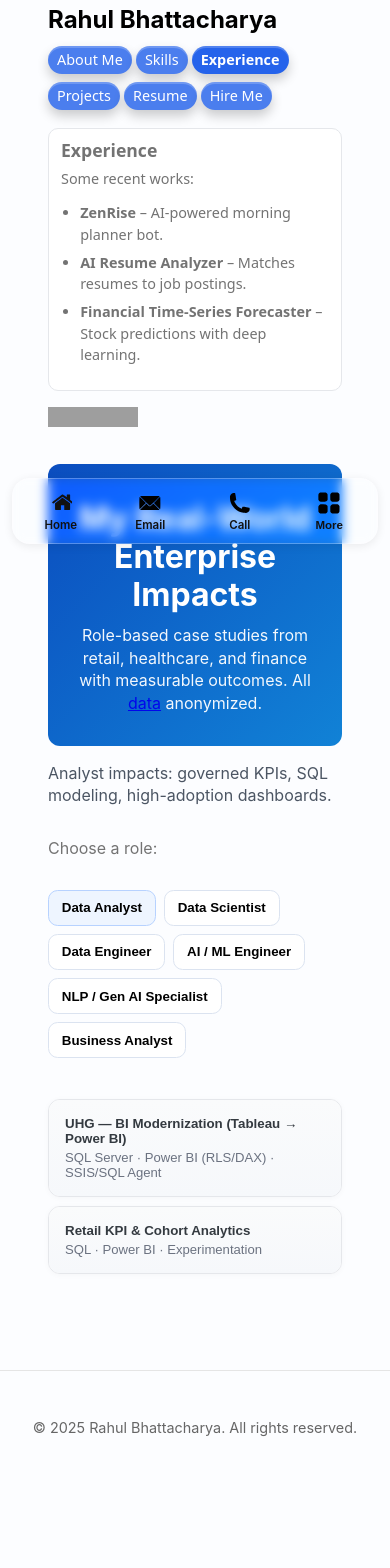
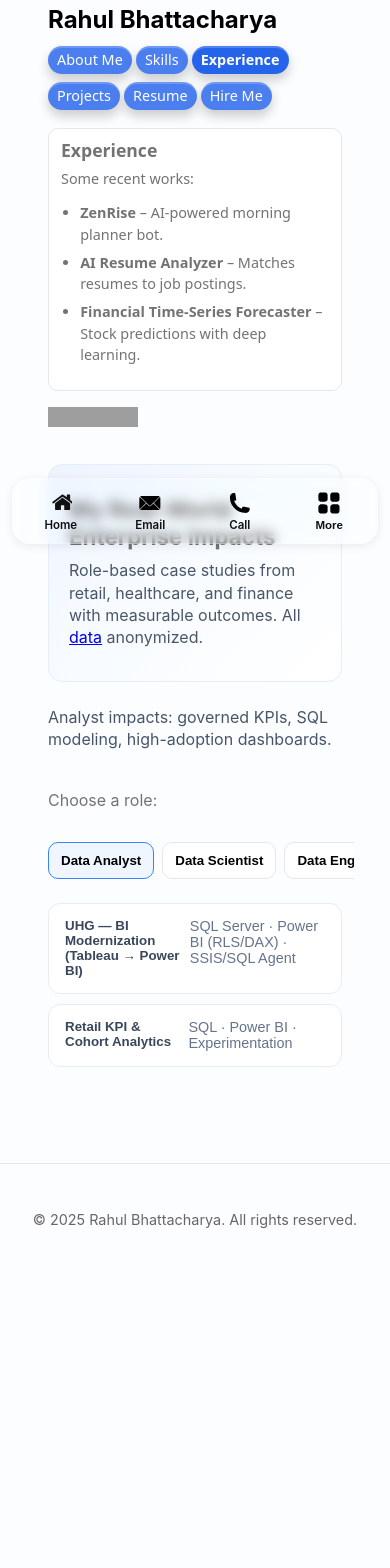
Before and after one commit to RahulBhattacharya1/RahulBhattacharya1.github.io, a Jekyll site: the page built from _posts/2025-08-22-experience.md, in a window 390 px wide. Shown: the part 346-1914 px from the top of the page. Built offline with Jekyll 4.4.1, drawn with Linux system fonts in a browser that asks for light colours; after the commit the page ends 1707 px from its top, so only the background shows below that; some of the changed lines change nothing that is shown; grey boxes are pictures that could not be loaded.

Commit message:
Update 2025-08-22-experience.md

```diff
--- a/_posts/2025-08-22-experience.md
+++ b/_posts/2025-08-22-experience.md
@@ -27,7 +27,7 @@
 <span id="role-summary" class="role-summary" aria-live="polite">Explore impacts by role.</span>
 <br/>Choose a role:<br/><br/>
 
-<div class="role-gallery impacts">
+<div class="role-gallery">
   <nav class="role-menu" aria-label="Choose a role">
     <button class="role-btn active" data-role="analyst" aria-current="page">Data Analyst</button>
     <button class="role-btn" data-role="scientist">Data Scientist</button>
@@ -189,66 +189,106 @@
 {:/nomarkdown}
 
 <style>
-/* ---------- HERO ---------- */
-.impacts-hero{ background:linear-gradient(135deg,#0b4dbf,#1182d6); color:#fff; border-radius:12px; margin:0 0 1rem }
-.impacts-hero__inner{ padding:2rem 1.25rem; text-align:center; max-width:980px; margin:0 auto }
-.impacts-hero h1{ margin:.2rem 0 .6rem; font-size:2rem; line-height:1.2 }
-.impacts-hero p{ margin:0; opacity:.95 }
+/* ─────────────────────────────────────────────
+   Experience page (scoped, no global duplicates)
+   ───────────────────────────────────────────── */
 
-/* ---------- ROLES (left menu + panels) ---------- */
-.role-gallery.impacts{ align-items:start }
-.role-menu{ position:sticky; top:1rem; align-self:start; display:flex; flex-wrap:wrap; gap:.5rem; margin-bottom:1rem }
-.role-btn{
-  display:inline-flex;      /* make pills size to content */
-  flex:0 0 auto;            /* don’t grow/shrink to 100% */
-  width:auto;               /* override any global width */
-  white-space:nowrap;       /* keep label on one line   */
-  padding:.6rem .8rem;
-  border:1px solid #dbe3f0;
-  border-radius:.6rem;
-  background:#fff;
-  cursor:pointer;
-  transition:background .15s, transform .05s;
+/* ===== Hero ===== */
+.impacts-hero{
+  margin: 0 0 1.5rem 0;
+  background: linear-gradient(135deg,#eef4ff 0%,#f7fbff 40%,#ffffff 100%);
+  border: 1px solid #e6eefb;
+  border-radius: 14px;
+}
+.impacts-hero__inner{
+  max-width: 1100px;
+  margin: 0 auto;
+  padding: 2rem 1.25rem;
+}
+.impacts-hero__inner h1{
+  margin: 0 0 .5rem 0;
+  font-size: clamp(1.4rem, 3.2vw, 2rem);
+  line-height: 1.2;
+}
+.impacts-hero__inner p{
+  margin: 0;
+  color: #4a5668;
 }
 
-.role-btn.active{ background:#eef5ff; border-color:#b7d2ff }
-.role-btn:active{ transform: translateY(1px) }
-.role-summary{ display:block; margin:.25rem 0 .5rem; color:#4b5563 }
+/* ===== Accordion (Experience-only content) ===== */
+.role-accordion{ display: grid; gap: .65rem; }
+.acc-item{
+  border: 1px solid #e7edf6;
+  border-radius: 12px;
+  background: #fff;
+  overflow: hidden;
+}
+.acc-head{ display:block; margin:0; padding:0; background:transparent; border:0; }
+.acc-btn{
+  /* Full-width header button for accordion; do NOT style .role-btn here */
+  display: flex; align-items: flex-start; gap: .4rem;
+  width: 100%;
+  padding: .9rem 1rem;
+  background: transparent; border:0; cursor:pointer;
+  font-weight: 600; color:#39475a; text-align:left;
+}
+.acc-btn:focus-visible{ outline: 2px solid #7aa2ff; outline-offset: 2px; border-radius: 8px; }
+.acc-meta{ color:#64748b; font-weight: 500; font-size: .9rem; }
+.acc-panel[hidden]{ display:none; }
+.acc-body{ padding: .75rem 1rem 1rem; color:#374151; }
 
-/* Accordion */
-.role-accordion{ display:grid; gap:.6rem }
-.acc-item{ border:1px solid #e5e7eb; border-radius:12px; background:#fff; overflow:hidden; box-shadow:0 1px 6px rgba(0,0,0,.03) }
-.acc-head{ display:block }
-.acc-btn{ display:flex; flex-direction:column; align-items:flex-start; gap:.25rem; width:100%; padding:1rem; font-weight:650; color:#343a40; text-align:left; border:0; background:linear-gradient(#fafbfc,#f6f8fb) }
-.acc-btn:focus{ outline:2px solid #e3ecff; outline-offset:2px }
-.acc-meta{ font-size:.82rem; font-weight:400; color:#6b7280 }
-.acc-panel[hidden]{ display:none }
-.acc-body{ padding:.75rem 1rem 1rem }
-.acc-body details{ margin:.35rem 0; border-left:3px solid #e5e7eb; padding:.25rem .75rem; background:#fafafa; border-radius:0 6px 6px 0 }
-.acc-body summary{ cursor:pointer; user-select:none }
-.acc-body ul{ margin:.35rem 0 .25rem 1.1rem }
-.mono{ font-family: ui-monospace, SFMono-Regular, Menlo, Monaco, Consolas, "Liberation Mono", "Courier New", monospace }
+/* ===== Arrow-flow layout (desktop/tablet only) ===== */
+.experience-flow{
+  position: relative;
+  margin: 1rem 0 2rem;
+  border-radius: 14px;
+  background: #ffffff;
+  border: 1px solid #eef2f7;
+  padding: 1rem;
+}
+.flow-grid{
+  display: grid;
+  grid-template-columns: repeat(2, minmax(0,1fr));
+  gap: 1rem;
+  position: relative;
+  z-index: 1; /* above arrows */
+}
+.flow-card{
+  border: 1px solid #e8eef6;
+  border-radius: 12px;
+  background: #fff;
+  padding: .9rem 1rem;
+  box-shadow: 0 1px 8px rgba(20,35,70,.06);
+}
+.flow-card h4{ margin:.1rem 0 .35rem; font-size: 1rem; }
+.flow-card .meta{ color:#6b7280; font-size: .9rem; }
+.pill{
+  display:inline-block; margin:.25rem .35rem 0 0; padding:.15rem .5rem;
+  border:1px solid #e3e9f3; border-radius:999px; font-size:.8rem; color:#475569;
+}
 
-/* ---------- EXPERIENCE FLOW ---------- */
-/* Hide the visual on small screens to avoid cramping; remove if you want it visible */
-@media (max-width: 900px){ .experience-flow{ display:none } }
+/* Arrow layer (SVG or canvas you place absolutely inside .experience-flow) */
+.flow-svg{
+  position:absolute; inset:0; z-index:0; pointer-events:none;
+}
+.flow-svg .arrow{ stroke:#c9d6ee; stroke-width:2; fill:none; }
+.flow-svg .node { fill:#e8f1ff; stroke:#bcd0f5; }
 
-.experience-flow{ position:relative; margin:2rem auto 2.5rem; max-width:1100px }
-.flow-svg{ position:absolute; inset:0; width:100%; height:100%; pointer-events:none; z-index:0 }
-.flow-grid{ position:relative; display:grid; grid-template-columns:repeat(auto-fill,minmax(280px,1fr)); gap:22px; align-items:stretch; z-index:1 }
-.flow-card{ background:#fff; border:1px solid #e8eaf0; border-radius:14px; padding:16px; box-shadow:0 8px 24px rgba(20,24,62,.06); transition:transform .18s, box-shadow .18s, border-color .18s }
-.flow-card:hover,.flow-card:focus-within{ transform:translateY(-2px); border-color:#d7dbe8; box-shadow:0 12px 28px rgba(20,24,62,.09) }
-.flow-card h3{ margin:0 0 6px; font-size:.95rem; font-weight:700; color:#0b4dbf }
-.flow-card h4{ margin:0 0 8px; font-size:1.02rem; font-weight:700; color:#1e293b }
-.flow-card p{ margin:0; color:#475569; font-size:.92rem; line-height:1.4 }
-.meta{ display:flex; flex-wrap:wrap; gap:6px; margin-top:10px }
-.pill{ font-size:.74rem; font-weight:600; padding:4px 8px; border-radius:999px; color:#0b4dbf; background:linear-gradient(180deg,#eff6ff,#e7f3ff); border:1px solid #cfe3ff }
+/* ===== Desktop-only visuals (hide heavy graphic on phones) ===== */
+@media (max-width: 768px){
+  .experience-flow{ display:none; }
+}
 
-/* Flow stroke + nodes */
-.path-stroke{ stroke:url(#flow-grad); stroke-width:3.2; stroke-linecap:round; stroke-linejoin:round; fill:none; marker-end:url(#arrow-head); animation:pathDraw 1.2s ease-out both }
-@keyframes pathDraw{ from{ stroke-dasharray:1 1000; opacity:0 } to{ stroke-dasharray:1000 0; opacity:1 } }
-.node{ fill:#fff; stroke:#1e88e5; stroke-width:2.2; r:4.2 }
+/* ===== Utilities specific to this page ===== */
+.role-summary{ display:block; margin:.25rem 0 1rem; color:#475569; }
+
+/* Note:
+   - We intentionally do NOT style .role-menu or .role-btn here.
+   - Those are defined in your site/global CSS and already work on Skills.
+   - Make sure the wrapper is: <div class="role-gallery"> (no extra "impacts" class).
+*/
 </style>
+
 
 <script>
 /* ===== Role UI ===== */
```
